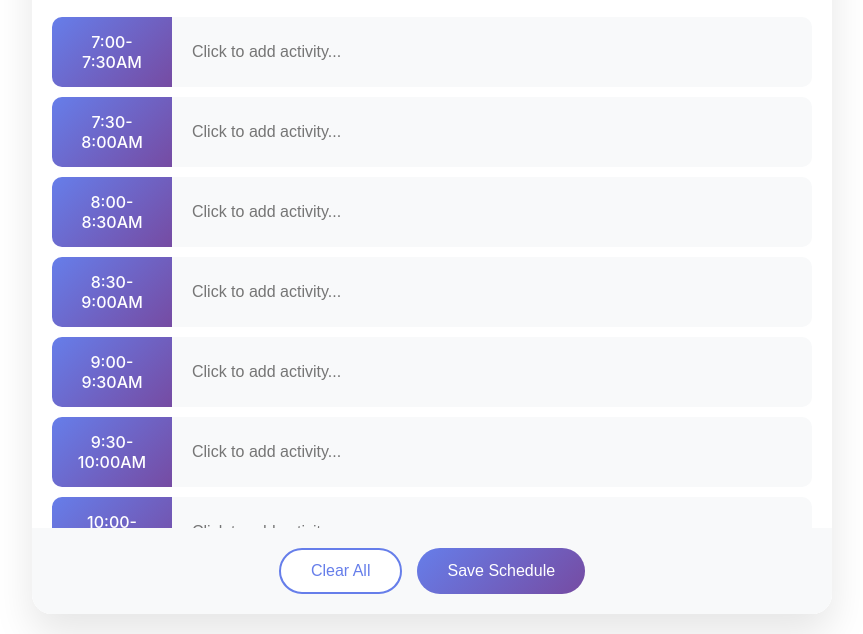
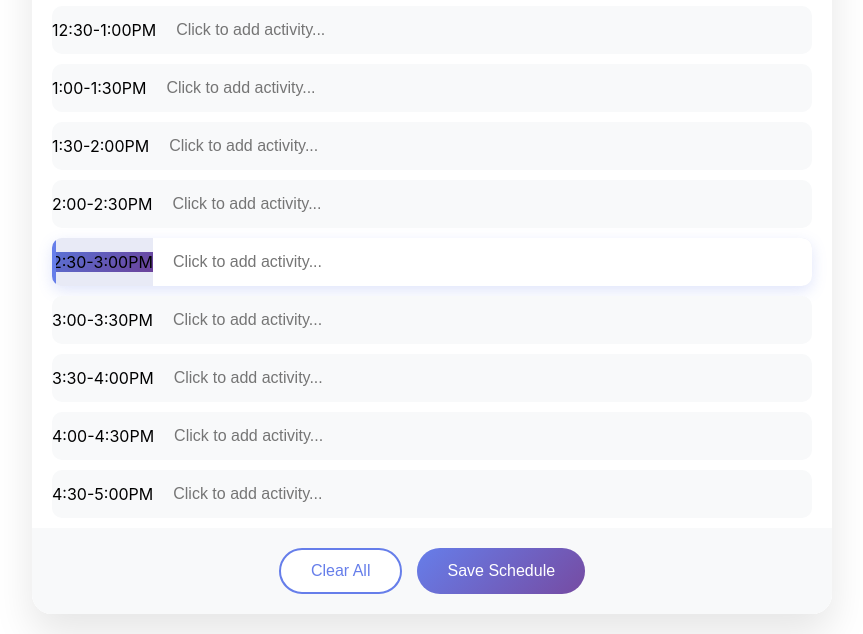
Before and after one commit to jzvele/schedule, a plain HTML site: page index.html in a window 1280 px wide. Shown: the part 166-800 px from the top of the page, without its empty margins (208-1071 px from the left). Drawn offline with Linux system fonts and the light colour scheme.

Commit message:
Added time highlighting

```diff
--- a/index.html
+++ b/index.html
@@ -87,6 +87,22 @@
             border-radius: 10px;
             transition: all 0.3s ease;
             overflow: hidden;
+            position: relative;
+        }
+
+        .time-slot.active {
+            background: #e8eaf6;
+            box-shadow: 0 5px 15px rgba(102, 126, 234, 0.2);
+        }
+
+        .time-slot.active::before {
+            content: '';
+            position: absolute;
+            left: 0;
+            top: 0;
+            bottom: 0;
+            width: 4px;
+            background: #667eea;
         }
 
         .time-slot:hover {
@@ -94,13 +110,12 @@
             box-shadow: 0 5px 15px rgba(0, 0, 0, 0.1);
         }
 
-        .time-label {
-            width: 120px;
-            padding: 15px 20px;
-            background: linear-gradient(135deg, #667eea 0%, #764ba2 100%);
-            color: white;
-            font-weight: 500;
-            text-align: center;
+        .time-slot.active .time-label {
+            background: linear-gradient(135deg, #5a72d6 0%, #6b4199 100%);
+        }
+
+        .time-slot.active .activity-input {
+            background: white;
         }
 
         .activity-input {
@@ -321,6 +336,8 @@
 
                     const slot = document.createElement('div');
                     slot.className = 'time-slot';
+                    slot.setAttribute('data-hour', hour);
+                    slot.setAttribute('data-minutes', minutes);
 
                     slot.innerHTML = `
                         <div class="time-label">${displayTime}</div>
@@ -466,10 +483,44 @@
         `;
         document.head.appendChild(style);
 
+        // Update current time highlight
+        function updateCurrentTimeHighlight() {
+            const now = new Date();
+            const currentHour = now.getHours();
+            const currentMinutes = now.getMinutes();
+
+            // Remove previous active class
+            document.querySelectorAll('.time-slot').forEach(slot => {
+                slot.classList.remove('active');
+            });
+
+            // Find and highlight current time slot
+            document.querySelectorAll('.time-slot').forEach(slot => {
+                const slotHour = parseInt(slot.getAttribute('data-hour'));
+                const slotMinutes = parseInt(slot.getAttribute('data-minutes'));
+
+                // Check if current time falls within this 30-minute slot
+                const slotStartTime = slotHour * 60 + slotMinutes;
+                const slotEndTime = slotStartTime + 30;
+                const currentTime = currentHour * 60 + currentMinutes;
+
+                if (currentTime >= slotStartTime && currentTime < slotEndTime) {
+                    slot.classList.add('active');
+
+                    // Optionally scroll to active slot
+                    slot.scrollIntoView({ behavior: 'smooth', block: 'center' });
+                }
+            });
+        }
+
         // Initialize the app
         loadSavedSchedule();
         generateTimeSlots();
         checkInstallPrompt();
+        updateCurrentTimeHighlight();
+
+        // Update highlight every minute
+        setInterval(updateCurrentTimeHighlight, 60000);
     </script>
 </body>
 </html>
```
